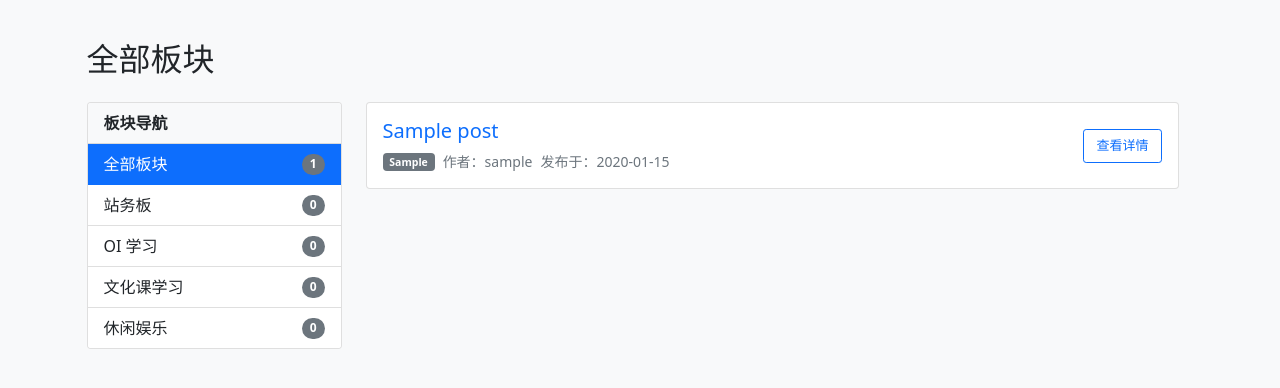
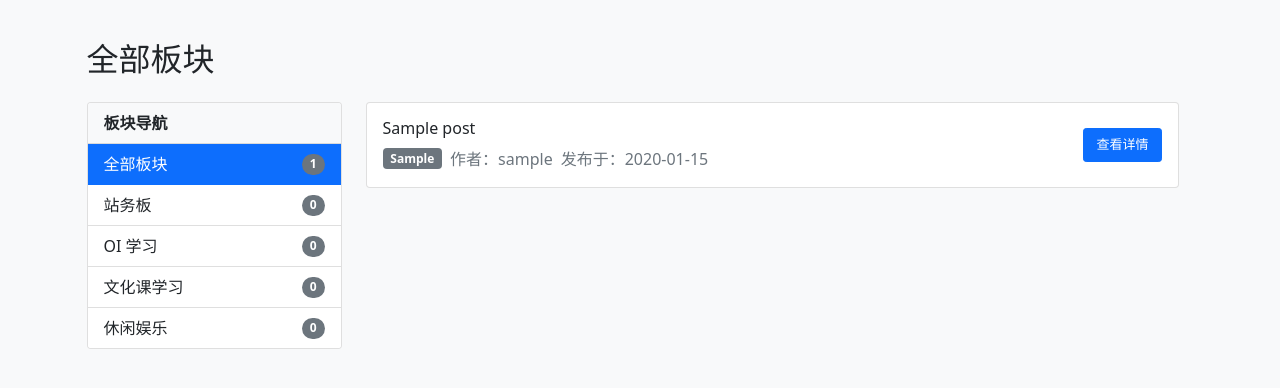
Before and after one commit to xy-craft/xcraft, a Flask app: page /category/ in a window 1280 px wide. Shown: the part 56-444 px from the top of the page. Run offline with Flask 3, Linux system fonts and the light colour scheme; tables that the repository leaves empty hold one stand-in row (values such as "Sample post"); some libraries are stand-ins or nearby versions.

Commit message:
右栏优化

```diff
--- a/templates/discuss.html
+++ b/templates/discuss.html
@@ -45,15 +45,16 @@
                     <div class="d-flex justify-content-between">
                         <!-- 左侧内容 -->
                         <div class="d-flex flex-column me-3" style="width: 80%;">
-                            <h5 class="card-title mb-2">
-                                <a href="{{ url_for('show_post', post_id=post.id) }}" class="text-decoration-none">
+                            <h6 class="card-title mb-2"> <!-- 从 h5 改为 h6 -->
+                                <a href="{{ url_for('show_post', post_id=post.id) }}"
+                                class="text-decoration-none text-dark"> <!-- 从蓝色改为黑色 -->
                                     {{ post.title }}
                                 </a>
-                            </h5>
+                            </h6>
 
-                            <div class="d-flex align-items-center text-muted small">
+                            <div class="d-flex align-items-center text-muted">
                                 <span class="badge bg-secondary me-2">
-                                    {% if post.category == 'OI' %}OI学习
+                                    {% if post.category == 'OI' %}OI 学习
                                     {% elif post.category == 'study' %}文化课学习
                                     {% elif post.category == 'relax' %}休闲娱乐
                                     {% elif post.category == 'announce' %}站务板
@@ -66,7 +67,7 @@
 
                         <!-- 右侧信息 -->
                         <div class="d-flex flex-column align-items-end justify-content-center">
-                            <a href="{{ url_for('show_post', post_id=post.id) }}" class="btn btn-outline-primary btn-sm">
+                            <a href="{{ url_for('show_post', post_id=post.id) }}" class="btn btn-primary btn-sm">
                                 查看详情
                             </a>
                         </div>
```
